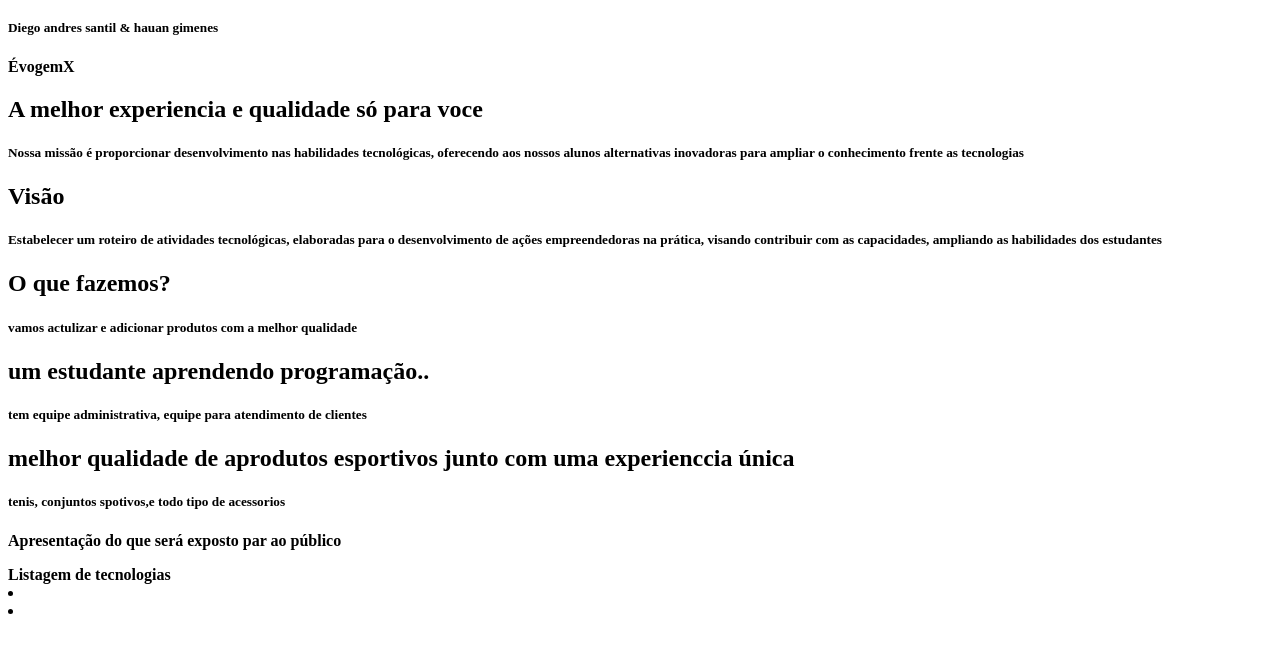
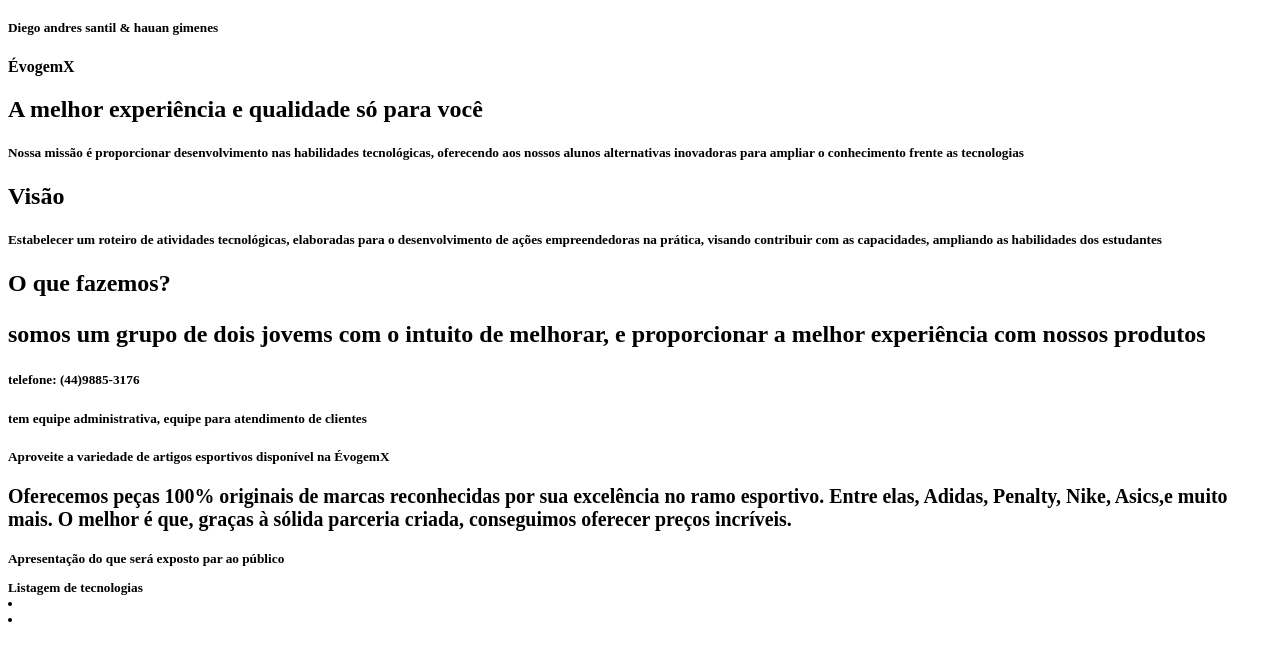
Before and after one commit to evogenm/EvogemX, a plain HTML site: page Index.html in a window 1280 px wide. Shown: the part 87-748 px from the top of the page. Drawn offline with Linux system fonts and the light colour scheme.

Commit message:
Update Index.html

```diff
--- a/Index.html
+++ b/Index.html
@@ -1,5 +1,5 @@
 
- # EvogemX
+# EvogemX
 <html>
 
 <h1 align="center">Loja De Produto Esportivos</h1>
@@ -8,20 +8,21 @@
 
 <b>ÉvogemX<b>
 
-<h2 align=”left”> <b>A melhor experiencia e qualidade só para voce</h2><b>
+<h2 align=”left”> <b>A melhor experiência e qualidade só para você</h2><b>
 <h5 align=“justify”> <p> Nossa missão é proporcionar desenvolvimento nas habilidades tecnológicas, oferecendo aos nossos alunos alternativas inovadoras para ampliar o conhecimento frente as tecnologias</h5>
 
 <h2 align=”left”> <b>Visão</h2><b>
 <h5 align=“justify”> <p>Estabelecer um roteiro de atividades tecnológicas, elaboradas para o desenvolvimento de ações empreendedoras na prática, visando contribuir com as capacidades, ampliando as habilidades dos estudantes</h5>
 
 <h2 align=”left”> <b>O que fazemos?</h2><b>
-<h5 align=“justify”> <p> vamos actulizar e adicionar produtos com a melhor qualidade </h5>
+<h2 align=“justify”> <p> somos um grupo de dois jovems com o intuito de melhorar, e proporcionar a melhor experiência com nossos produtos  </h2>
 
-<h2 align=”left”> <b>um estudante aprendendo programação..</h2><b>
+<h5 align=”left”> <b>telefone: (44)9885-3176 </h5><b>
 <h5 align=“justify”> <p>tem equipe administrativa, equipe para atendimento de clientes</h5>
 
-<h2 align=”left”> <b>melhor qualidade de aprodutos esportivos junto com uma experienccia única</h2><b>
-<h5 align=“justify”> <p>tenis, conjuntos spotivos,e todo tipo de acessorios </h5>
+<h5 align=”left”> <b>Aproveite a variedade de artigos esportivos disponível na ÉvogemX
+
+<h2 align=“justify”> <p> Oferecemos peças 100% originais de marcas reconhecidas por sua excelência no ramo esportivo. Entre elas, Adidas, Penalty, Nike, Asics,e muito mais. O melhor é que, graças à sólida parceria criada, conseguimos oferecer preços incríveis.</h2>
 
   <div class="Apresentações">
   <p> Apresentação do que será exposto par ao público</p>
```
